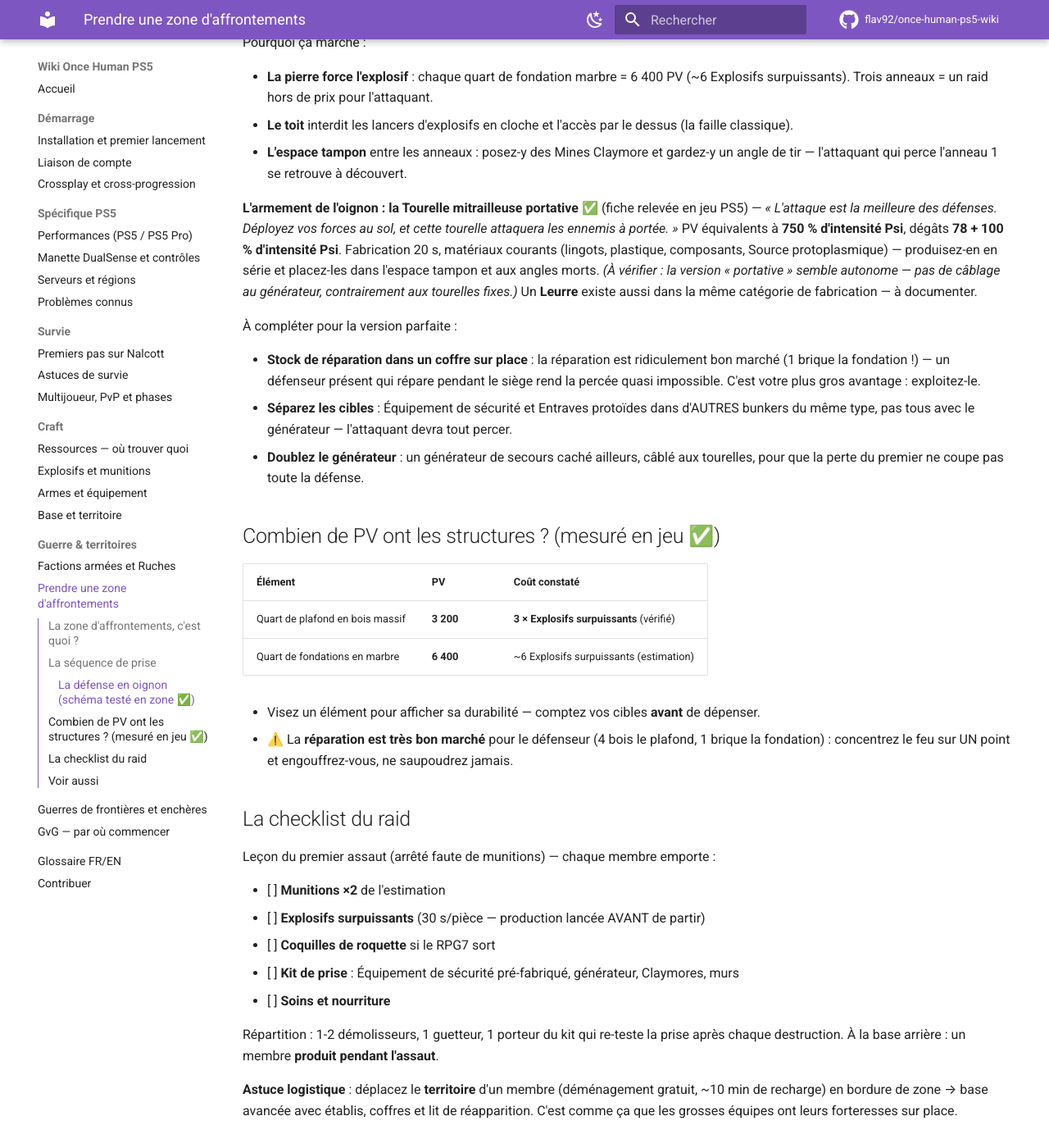
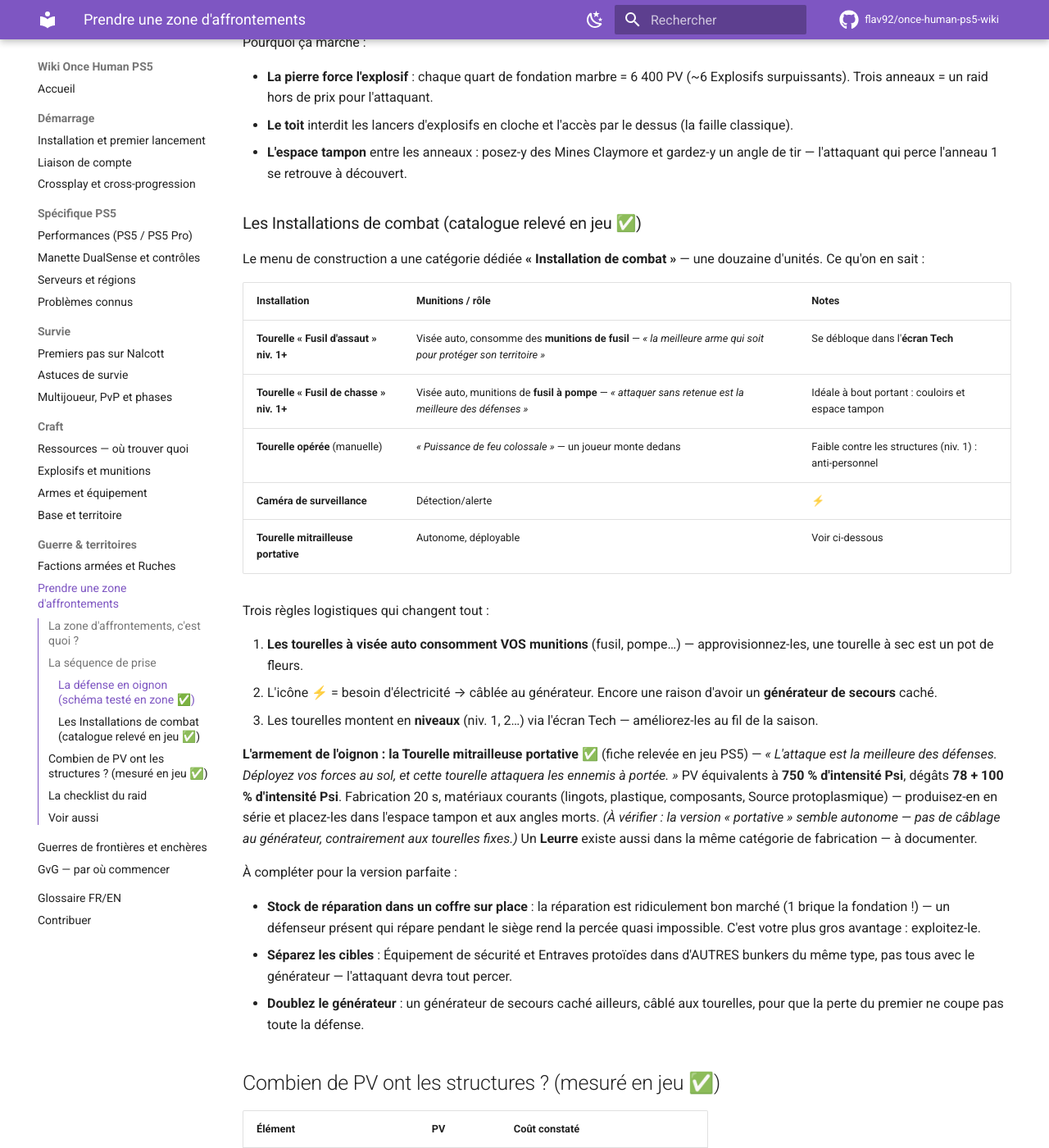
Before and after one commit to flav92/once-human-ps5-wiki, an MkDocs documentation site: the page built from docs/guerre/prise-de-zone.md, in a window 1280 px wide and 1400 px high, scrolled down 1953 px. Shown: the whole window at 82% size. Built offline with MkDocs 1.6.1 and Material for MkDocs 9.7.7, drawn with Linux system fonts in a browser that asks for light colours; comment, search, counter and statistics services are not loaded.

Commit message:
Catalogue des Installations de combat relevé en jeu : tourelles auto par type de munitions
Co-Authored-By: Claude Fable 5 <noreply@anthropic.com>
Claude-Session: https://claude.ai/code/session_01TCxfqbazixhXZqmCd3gYVk

```diff
--- a/docs/guerre/prise-de-zone.md
+++ b/docs/guerre/prise-de-zone.md
@@ -62,6 +62,24 @@ Pourquoi ça marche :
 - **Le toit** interdit les lancers d'explosifs en cloche et l'accès par le dessus (la faille classique).
 - **L'espace tampon** entre les anneaux : posez-y des Mines Claymore et gardez-y un angle de tir — l'attaquant qui perce l'anneau 1 se retrouve à découvert.
 
+### Les Installations de combat (catalogue relevé en jeu ✅)
+
+Le menu de construction a une catégorie dédiée **« Installation de combat »** — une douzaine d'unités. Ce qu'on en sait :
+
+| Installation | Munitions / rôle | Notes |
+|---|---|---|
+| **Tourelle « Fusil d'assaut » niv. 1+** | Visée auto, consomme des **munitions de fusil** — *« la meilleure arme qui soit pour protéger son territoire »* | Se débloque dans l'**écran Tech** |
+| **Tourelle « Fusil de chasse » niv. 1+** | Visée auto, munitions de **fusil à pompe** — *« attaquer sans retenue est la meilleure des défenses »* | Idéale à bout portant : couloirs et espace tampon |
+| **Tourelle opérée** (manuelle) | *« Puissance de feu colossale »* — un joueur monte dedans | Faible contre les structures (niv. 1) : anti-personnel |
+| **Caméra de surveillance** | Détection/alerte | ⚡ |
+| **Tourelle mitrailleuse portative** | Autonome, déployable | Voir ci-dessous |
+
+Trois règles logistiques qui changent tout :
+
+1. **Les tourelles à visée auto consomment VOS munitions** (fusil, pompe…) — approvisionnez-les, une tourelle à sec est un pot de fleurs.
+2. L'icône **⚡** = besoin d'électricité → câblée au générateur. Encore une raison d'avoir un **générateur de secours** caché.
+3. Les tourelles montent en **niveaux** (niv. 1, 2…) via l'écran Tech — améliorez-les au fil de la saison.
+
 **L'armement de l'oignon : la Tourelle mitrailleuse portative** ✅ (fiche relevée en jeu PS5) — *« L'attaque est la meilleure des défenses. Déployez vos forces au sol, et cette tourelle attaquera les ennemis à portée. »* PV équivalents à **750 % d'intensité Psi**, dégâts **78 + 100 % d'intensité Psi**. Fabrication 20 s, matériaux courants (lingots, plastique, composants, Source protoplasmique) — produisez-en en série et placez-les dans l'espace tampon et aux angles morts. *(À vérifier : la version « portative » semble autonome — pas de câblage au générateur, contrairement aux tourelles fixes.)* Un **Leurre** existe aussi dans la même catégorie de fabrication — à documenter.
 
 À compléter pour la version parfaite :
```
Also changed, not shown: docs/glossaire.md (+3 -0 lines).
